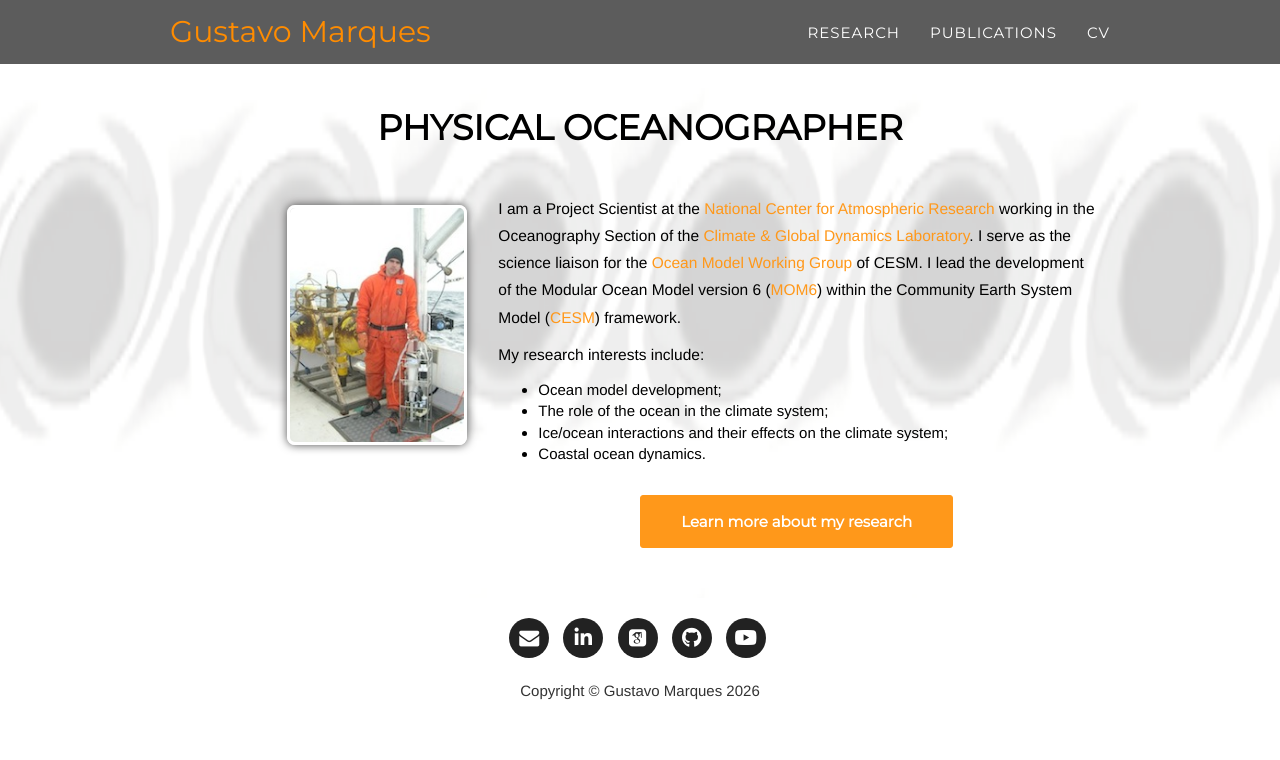
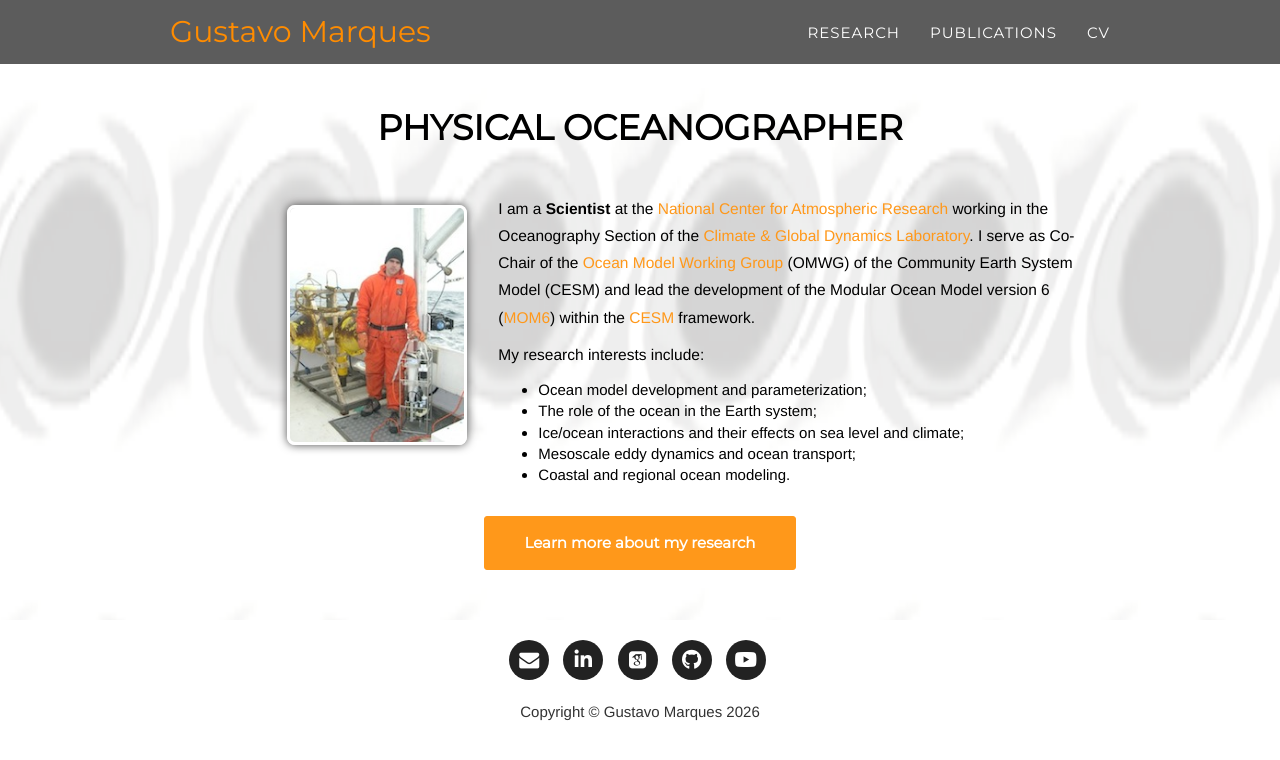
Before and after one commit to gustavo-marques/gustavo-marques.github.io, a Jekyll site: the page built from index.html, in a window 1280 px wide. Shown: the top 760 px of the page. Built offline with Jekyll 4.4.1, drawn with Linux system fonts in a browser that asks for light colours; nearby versions of some CDN libraries; some web fonts are replaced.

Commit message:
Update text in main page

```diff
--- a/index.html
+++ b/index.html
@@ -12,16 +12,26 @@
                 </div>
                 <div class="col-lg-8">
 			<p style="text-align:left;">
-			I am a Project Scientist at the <a href="https://ncar.ucar.edu/" rel="external">National Center for Atmospheric Research</a> working in the Oceanography Section of the <a href="https://www.cgd.ucar.edu/" rel="external">Climate & Global Dynamics Laboratory</a>. I serve as the science liaison for the <a href="http://www.cesm.ucar.edu/working_groups/Ocean/" rel="external"> Ocean Model Working Group</a> of CESM. I lead the development of the Modular Ocean Model version 6 (<a href="https://github.com/NCAR/MOM6" rel="external">MOM6</a>) within the Community Earth System Model (<a href="http://www.cesm.ucar.edu/" rel="external">CESM</a>) framework.
+			I am a <strong>Scientist</strong> at the
+			<a href="https://ncar.ucar.edu/" rel="external">National Center for Atmospheric Research</a>
+			working in the Oceanography Section of the
+			<a href="https://www.cgd.ucar.edu/" rel="external">Climate &amp; Global Dynamics Laboratory</a>.
+			I serve as Co-Chair of the
+			<a href="http://www.cesm.ucar.edu/working_groups/Ocean/" rel="external">Ocean Model Working Group</a>
+			(OMWG) of the Community Earth System Model (CESM) and lead the development of the
+			Modular Ocean Model version 6 (<a href="https://github.com/NCAR/MOM6" rel="external">MOM6</a>)
+			within the <a href="http://www.cesm.ucar.edu/" rel="external">CESM</a> framework.
+			</p>
 
 			<p style="text-align:left;">
 	                My research interests include:
                         </p>
                         <ul style="text-align:left;">
-                         <li>Ocean model development;</li>
-                         <li>The role of the ocean in the climate system;</li>
-                         <li>Ice/ocean interactions and their effects on the climate system;</li>
-                         <li>Coastal ocean dynamics.</li>
+                         <li>Ocean model development and parameterization;</li>
+                         <li>The role of the ocean in the Earth system;</li>
+                         <li>Ice/ocean interactions and their effects on sea level and climate;</li>
+                         <li>Mesoscale eddy dynamics and ocean transport;</li>
+                         <li>Coastal and regional ocean modeling.</li>
                        </ul>
                 </div>
 
```
